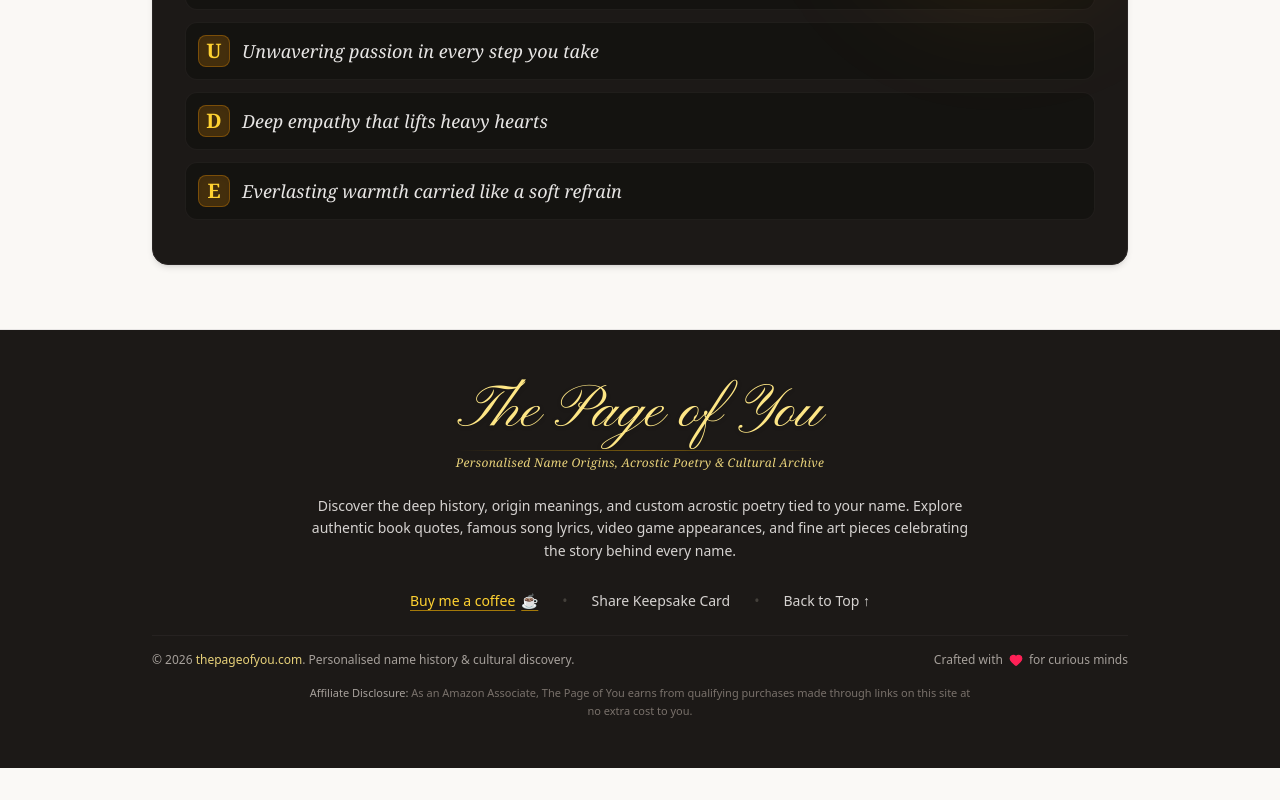
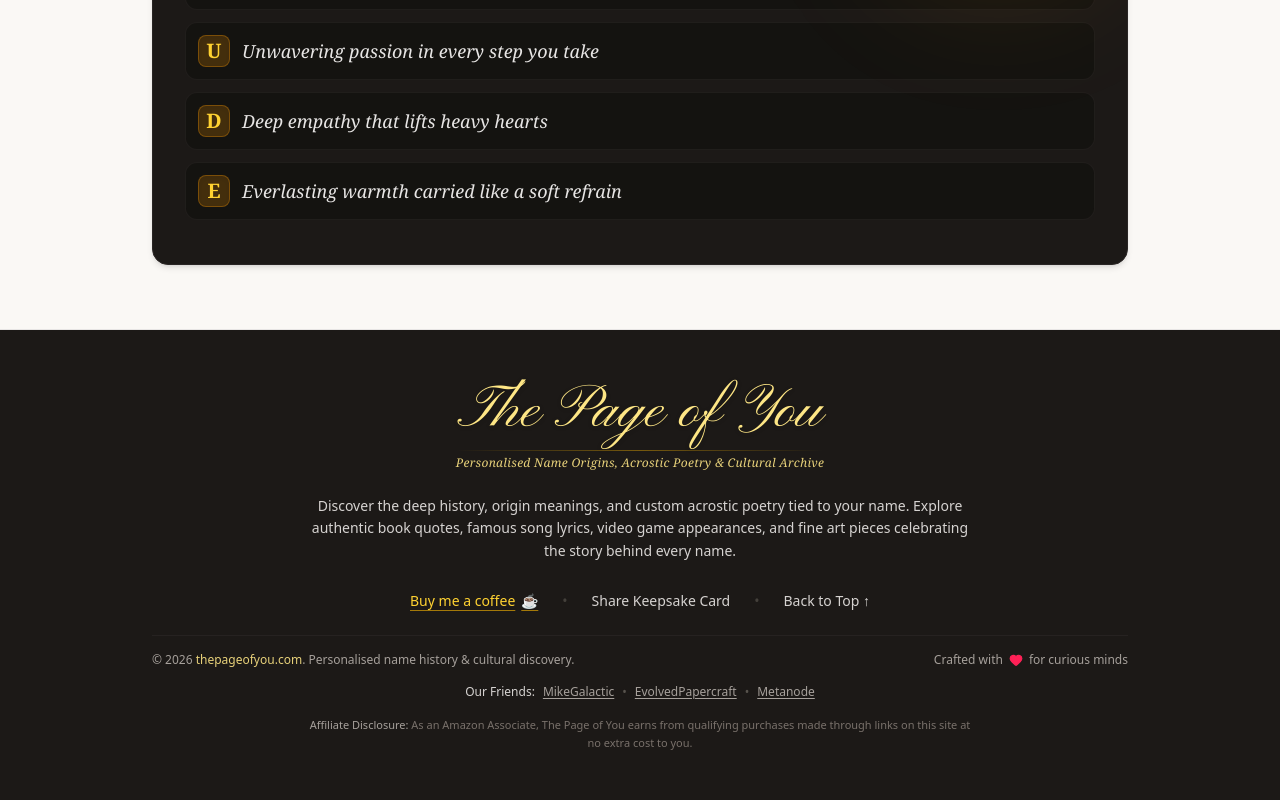
Before and after one commit to metanodeweb3/ThePageOfYou, a React (Vite) app: page / in a window 1280 px wide. Shown: the part 3126-3926 px from the top of the page. Before the commit the page ends 3894 px from the top, so only its background shows below. Built offline with nearby package versions, Linux system fonts and the light colour scheme; no server answers; the database is empty; a web font is replaced by a local one.

Commit message:
Add files via upload

```diff
--- a/src/App.tsx
+++ b/src/App.tsx
@@ -335,6 +335,35 @@ export function App() {
                 <span>for curious minds</span>
               </p>
             </div>
+            <p id="our-friends-links" className="text-xs text-stone-400 text-center flex flex-wrap items-center justify-center gap-2 pt-1">
+              <span className="text-stone-300 font-medium">Our Friends:</span>
+              <a
+                href="https://www.mikegalactic.com"
+                target="_blank"
+                rel="noopener noreferrer"
+                className="text-stone-400 hover:text-amber-300 transition-colors underline underline-offset-2"
+              >
+                MikeGalactic
+              </a>
+              <span className="text-stone-600">•</span>
+              <a
+                href="https://evolvedpapercraft.co.uk"
+                target="_blank"
+                rel="noopener noreferrer"
+                className="text-stone-400 hover:text-amber-300 transition-colors underline underline-offset-2"
+              >
+                EvolvedPapercraft
+              </a>
+              <span className="text-stone-600">•</span>
+              <a
+                href="https://metanode.co.uk"
+                target="_blank"
+                rel="noopener noreferrer"
+                className="text-stone-400 hover:text-amber-300 transition-colors underline underline-offset-2"
+              >
+                Metanode
+              </a>
+            </p>
             <p id="affiliate-disclosure" className="text-[11px] text-stone-500 text-center max-w-2xl leading-relaxed pt-1">
               <strong className="text-stone-400 font-medium">Affiliate Disclosure:</strong> As an Amazon Associate, The Page of You earns from qualifying purchases made through links on this site at no extra cost to you.
             </p>
```
